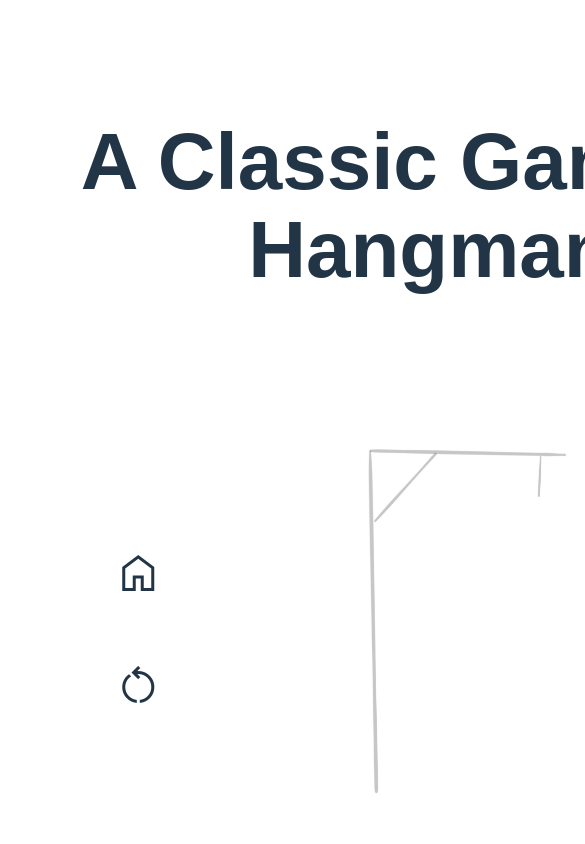
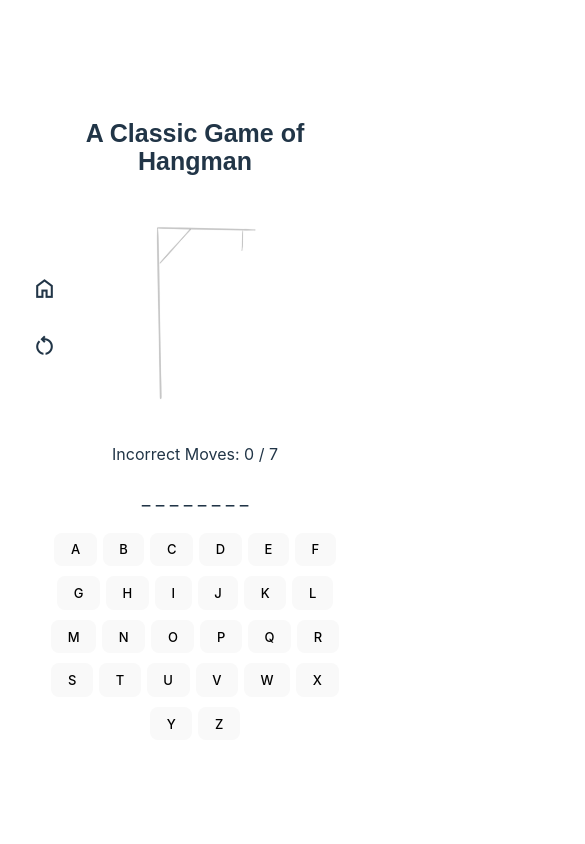
Before and after one commit to Tocampo627/hang-man-2.0, a React (Vite) app: page / in a window 390 px wide. Both pictures are taken after a click on the button "World Countries 🌎". Shown: the top 844 px of the page, 585 px wide, since content can reach past the window. Built offline with nearby package versions, Linux system fonts and the light colour scheme; a web font is replaced by a local one.

Commit message:
mobile responsivity

```diff
--- a/src/App.css
+++ b/src/App.css
@@ -6,11 +6,10 @@
   display: flex;
   justify-content: center;
   align-items: center;
-
 }
 .title {
   font-family: "Rubik Doodle Shadow", sans-serif;
-  font-size: 5em;
+  font-size: 4em;
 }
 .category-buttons {
   display: flex;
@@ -21,7 +20,7 @@
 }
 .category-text {
   font-family: "Courier New", Courier, monospace;
-  font-size: x-large;
+  font-size: large;
 }
 #question-icon {
   margin-top: 30px;
--- a/src/gameContent/AlphaKeys.css
+++ b/src/gameContent/AlphaKeys.css
@@ -1,12 +1,3 @@
-.boardgame-container {
-  max-width: 1280px;
-  margin: 0 auto;
-  padding: 2rem;
-  display: flex;
-  flex-direction: column;
-  justify-content: center;
-}
-
 .keys {
   display: flex;
   justify-content: center;
@@ -31,3 +22,21 @@
   color: red;
   background-color: rgba(240, 248, 255, 0.334);
 }
+
+@media screen and (max-width: 768px) {
+  .keys {
+    display: flex;
+    justify-content: center;
+    font-size: 13px;
+  }
+  .keyboard-letters {
+    display: flex;
+    flex-direction: row;
+    flex-wrap: wrap;
+
+    justify-content: center;
+    column-gap: 6px;
+    row-gap: 10px;
+    margin: 0;
+  }
+}
--- a/src/gameContent/GameBoard.css
+++ b/src/gameContent/GameBoard.css
@@ -1,7 +1,7 @@
 .dash-container {
   display: flex;
   flex-direction: row;
-  margin: 2em;
+  max-width: 1280px;
   column-gap: 10vh;
 }
 
@@ -16,5 +16,44 @@
   font-size: 3em;
 }
 .word-dashes {
-  font-size: 24px;
+  font-size: 25px;
 }
+
+/* Add Responsive Styles */
+@media screen and (max-width: 768px) {
+  .boardgame-container {
+    margin: 0;
+    padding: 0;
+  }
+  .dash-container {
+    flex-direction: row;
+    column-gap: 3em;
+    align-items: center;
+  }
+
+  .icons-container {
+    flex-direction: column;
+    row-gap: 2em;
+    min-width: auto;
+  }
+  .title {
+    font-size: 25px;
+    width: 100%;
+  }
+  .hangman-image {
+    width: 250px;
+    height: 250px;
+  }
+  .icons {
+    font-size: 25px;
+  }
+
+  .word-dashes {
+    margin: 1em;
+    font-size: 19px;
+  }
+
+  .keyboard-letters {
+    max-width: 100%;
+  }
+}
--- a/src/gameContent/GameBoard.tsx
+++ b/src/gameContent/GameBoard.tsx
@@ -120,7 +120,7 @@ const GameBoard = ({
     setWrongGuessCount(0);
     setTimeout(() => {
       setResetKeyBoard(false);
-    }, 100);
+    }, 150);
   };
   if (!endGamePopUp) {
     return (
@@ -149,7 +149,7 @@ const GameBoard = ({
         </div>
 
         <div>
-          Wrong Moves Made: {wrongGuessCount}/{MAX_INCORRECT_TRIES}
+          Incorrect Moves: {wrongGuessCount} / {MAX_INCORRECT_TRIES}
         </div>
         <div className="word-dashes">{dashedWordProgress}</div>
 
```
